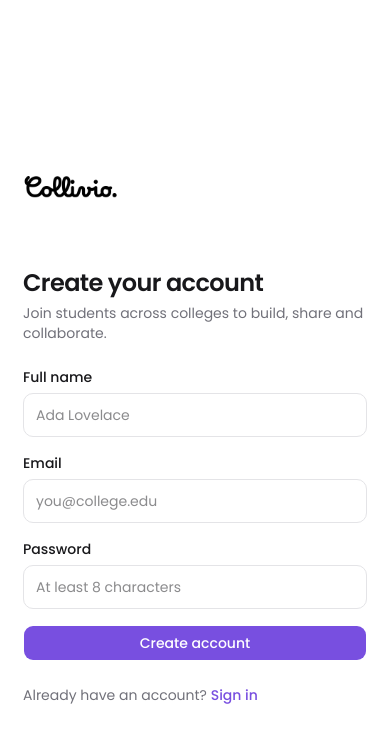
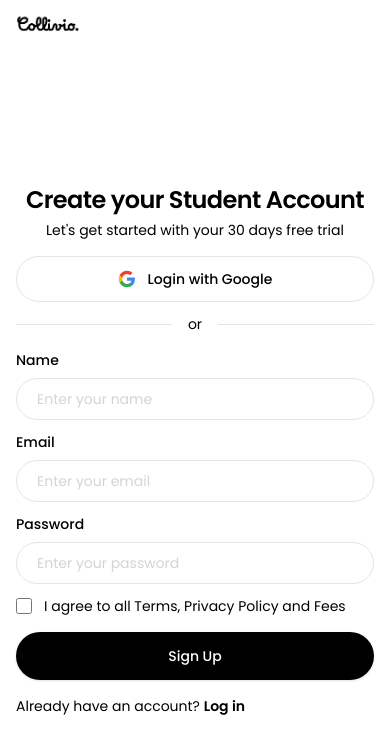
Before and after one commit to ragwhoo/collivio, a Next.js app: page /auth/signup in a window 390 px wide. Shown: the top 754 px of the page. Built offline with nearby package versions, Linux system fonts and the light colour scheme; no server answers.

Commit message:
Use watermelon Auth7 as auth screen for dashboard

```diff
--- a/src/app/(app)/students/[id]/page.tsx
+++ b/src/app/(app)/students/[id]/page.tsx
@@ -13,6 +13,7 @@ import { requireProfile } from "@/lib/auth/session";
 import { followStudentAction, startConversationAction } from "@/app/actions";
 import { Card, PageHeader, Tag, formatDate } from "@/components/app/ui";
 import { Button } from "@/components/ui/button";
+import { isUuid } from "@/lib/utils";
 
 export const dynamic = "force-dynamic";
 
@@ -22,6 +23,8 @@ export default async function StudentProfilePage({
   params: Promise<{ id: string }>;
 }) {
   const { id } = await params;
+  if (!isUuid(id)) notFound();
+
   const viewer = await requireProfile();
 
   const [student] = await db.select().from(profiles).where(eq(profiles.id, id)).limit(1);
--- /dev/null
+++ b/src/app/(app)/template.tsx
@@ -0,0 +1,7 @@
+export default function AppTemplate({
+  children,
+}: {
+  children: React.ReactNode;
+}) {
+  return <div className="page-enter">{children}</div>;
+}
--- a/src/app/auth/sign-in/page.tsx
+++ b/src/app/auth/sign-in/page.tsx
@@ -1,10 +1,10 @@
 import type { Metadata } from "next";
-import { SignInForm } from "@/components/auth/auth-forms";
+import Auth7 from "@/components/auth/Auth7";
 
 export const metadata: Metadata = {
   title: "Sign in — Collivio",
 };
 
 export default function SignInPage() {
-  return <SignInForm />;
+  return <Auth7 mode="signin" />;
 }
--- a/src/app/auth/signup/page.tsx
+++ b/src/app/auth/signup/page.tsx
@@ -1,8 +1,9 @@
 import type { Metadata } from "next";
-import { SignUpForm } from "@/components/auth/auth-forms";
+import Auth7 from "@/components/auth/Auth7";
 
 export const metadata: Metadata = {
-  title: "Create account — Collivio",
+  title: "Sign Up — Collivio",
+  description: "Create your Collivio account and start collaborating.",
 };
 
 export default async function SignUpPage({
@@ -13,5 +14,5 @@ export default async function SignUpPage({
   const { type } = await searchParams;
   const accountType = type === "business" ? "business" : "student";
 
-  return <SignUpForm accountType={accountType} />;
+  return <Auth7 type={accountType} mode="signup" />;
 }
--- a/src/app/globals.css
+++ b/src/app/globals.css
@@ -229,3 +229,22 @@ header.nav-on-light .nav-links a {
     @apply font-sans;
   }
 }
+
+@keyframes page-fade-in {
+  from {
+    opacity: 0;
+  }
+  to {
+    opacity: 1;
+  }
+}
+
+.page-enter {
+  animation: page-fade-in 200ms ease-out both;
+}
+
+@media (prefers-reduced-motion: reduce) {
+  .page-enter {
+    animation: none;
+  }
+}
--- a/src/components/app/app-shell.tsx
+++ b/src/components/app/app-shell.tsx
@@ -41,6 +41,7 @@ import { Avatar, AvatarFallback, AvatarImage } from "@/components/ui/avatar";
 import {
   DropdownMenu,
   DropdownMenuContent,
+  DropdownMenuGroup,
   DropdownMenuItem,
   DropdownMenuLabel,
   DropdownMenuSeparator,
@@ -201,7 +202,9 @@ export function AppShell({
                   </div>
                 </DropdownMenuTrigger>
                 <DropdownMenuContent align="end" className="w-56">
-                  <DropdownMenuLabel>Signed in as {profile.email}</DropdownMenuLabel>
+                  <DropdownMenuGroup>
+                    <DropdownMenuLabel>Signed in as {profile.email}</DropdownMenuLabel>
+                  </DropdownMenuGroup>
                   <DropdownMenuSeparator />
                   <DropdownMenuItem render={<Link href="/profile" />}>
                     <User /> My profile
--- a/src/components/auth/Auth7.tsx
+++ b/src/components/auth/Auth7.tsx
@@ -2,7 +2,9 @@
 
 import Image from "next/image";
 import Link from "next/link";
+import { useActionState } from "react";
 import { motion, type Variants } from "motion/react";
+import { signInAction, signUpAction, type AuthState } from "@/app/actions";
 
 // Simple Google SVG Icon
 const GoogleIcon = (props: React.SVGProps<SVGSVGElement>) => (
@@ -28,9 +30,29 @@ const GoogleIcon = (props: React.SVGProps<SVGSVGElement>) => (
 
 type AccountType = "student" | "business";
 
-export default function Auth7({ type }: { type?: AccountType }) {
+export default function Auth7({
+  type,
+  mode = "signup",
+}: {
+  type?: AccountType;
+  mode?: "signin" | "signup";
+}) {
   const typeLabel =
     type === "student" ? "Student" : type === "business" ? "Business" : null;
+
+  const [signInState, signInFormAction, signInPending] = useActionState(
+    signInAction,
+    undefined,
+  );
+  const [signUpState, signUpFormAction, signUpPending] = useActionState(
+    signUpAction,
+    undefined,
+  );
+
+  const isSignIn = mode === "signin";
+  const state: AuthState = isSignIn ? signInState : signUpState;
+  const pending = isSignIn ? signInPending : signUpPending;
+  const action = isSignIn ? signInFormAction : signUpFormAction;
 
   const containerVariants: Variants = {
     hidden: { opacity: 0 },
@@ -88,12 +110,30 @@ export default function Auth7({ type }: { type?: AccountType }) {
             {/* Titles */}
             <motion.div variants={itemVariants} className="mb-4 text-center sm:mb-6 [@media(max-height:820px)]:mb-3">
               <h1 className="mb-1 text-2xl font-semibold tracking-tight text-black sm:text-3xl md:text-4xl [@media(max-height:820px)]:text-2xl">
-                {typeLabel ? `Create your ${typeLabel} Account` : "Create your Account"}
+                {isSignIn
+                  ? "Welcome back"
+                  : typeLabel
+                    ? `Create your ${typeLabel} Account`
+                    : "Create your Account"}
               </h1>
               <p className="text-sm text-black">
-                Let&apos;s get started with your 30 days free trial
+                {isSignIn
+                  ? "Sign in to continue to your Collivio dashboard."
+                  : "Let's get started with your 30 days free trial"}
               </p>
             </motion.div>
+
+            {/* Error */}
+            {state?.error ? (
+              <motion.div variants={itemVariants} className="mb-3">
+                <p
+                  className="rounded-lg bg-red-50 px-3 py-2 text-sm text-red-600"
+                  role="alert"
+                >
+                  {state.error}
+                </p>
+              </motion.div>
+            ) : null}
 
             {/* Google Login Button */}
             <motion.div variants={itemVariants} className="mb-3 sm:mb-4 [@media(max-height:820px)]:mb-2">
@@ -117,17 +157,12 @@ export default function Auth7({ type }: { type?: AccountType }) {
             </motion.div>
 
             {/* Form */}
-            <form className="flex flex-col gap-3 sm:gap-4 [@media(max-height:820px)]:gap-2">
-              <input type="hidden" name="accountType" value={type ?? ""} />
+            <form action={action} className="flex flex-col gap-3 sm:gap-4 [@media(max-height:820px)]:gap-2">
+              {!isSignIn ? <input type="hidden" name="accountType" value={type ?? "student"} /> : null}
 
-              <motion.div
-                variants={itemVariants}
-                className="flex flex-col gap-2"
-              >
-                <label
-                  htmlFor="name"
-                  className="text-sm font-medium text-black"
-                >
+              {!isSignIn ? (
+                <motion.div variants={itemVariants} className="flex flex-col gap-2">
+                  <label htmlFor="name" className="text-sm font-medium text-black">
                     Name
                   </label>
                   <input
@@ -138,15 +173,10 @@ export default function Auth7({ type }: { type?: AccountType }) {
                     className="w-full rounded-full border border-neutral-200 bg-white px-5 py-2.5 text-sm text-black placeholder:text-neutral-300 focus:border-neutral-900 focus:outline-none focus:ring-1 focus:ring-neutral-900 sm:py-3"
                   />
                 </motion.div>
+              ) : null}
 
-              <motion.div
-                variants={itemVariants}
-                className="flex flex-col gap-2"
-              >
-                <label
-                  htmlFor="email"
-                  className="text-sm font-medium text-black"
-                >
+              <motion.div variants={itemVariants} className="flex flex-col gap-2">
+                <label htmlFor="email" className="text-sm font-medium text-black">
                   Email
                 </label>
                 <input
@@ -158,14 +188,8 @@ export default function Auth7({ type }: { type?: AccountType }) {
                 />
               </motion.div>
 
-              <motion.div
-                variants={itemVariants}
-                className="flex flex-col gap-2"
-              >
-                <label
-                  htmlFor="password"
-                  className="text-sm font-medium text-black"
-                >
+              <motion.div variants={itemVariants} className="flex flex-col gap-2">
+                <label htmlFor="password" className="text-sm font-medium text-black">
                   Password
                 </label>
                 <input
@@ -178,10 +202,8 @@ export default function Auth7({ type }: { type?: AccountType }) {
               </motion.div>
 
               {/* Checkbox */}
-              <motion.div
-                variants={itemVariants}
-                className="flex items-start gap-3"
-              >
+              {!isSignIn ? (
+                <motion.div variants={itemVariants} className="flex items-start gap-3">
                   <div className="flex h-5 items-center">
                     <input
                       id="terms"
@@ -194,14 +216,22 @@ export default function Auth7({ type }: { type?: AccountType }) {
                     I agree to all Terms, Privacy Policy and Fees
                   </label>
                 </motion.div>
+              ) : null}
 
-              {/* Sign Up Button */}
+              {/* Submit Button */}
               <motion.div variants={itemVariants} className="mt-1">
                 <button
                   type="submit"
-                  className="w-full rounded-full bg-black px-6 py-3.5 text-sm font-medium text-white shadow-sm transition-all hover:opacity-90 active:scale-[0.98]"
+                  disabled={pending}
+                  className="w-full rounded-full bg-black px-6 py-3.5 text-sm font-medium text-white shadow-sm transition-all hover:opacity-90 active:scale-[0.98] disabled:opacity-60"
                 >
-                  Sign Up
+                  {pending
+                    ? isSignIn
+                      ? "Signing in…"
+                      : "Creating account…"
+                    : isSignIn
+                      ? "Sign in"
+                      : "Sign Up"}
                 </button>
               </motion.div>
             </form>
@@ -211,13 +241,24 @@ export default function Auth7({ type }: { type?: AccountType }) {
               variants={itemVariants}
               className="mt-4 text-sm text-black sm:mt-5 [@media(max-height:820px)]:mt-2"
             >
-              Already have an account?{" "}
-              <a
-                href="/auth"
+              {isSignIn ? (
+                <>
+                  New to Collivio?{" "}
+                  <Link
+                    href="/auth/signup"
                     className="font-semibold text-black hover:underline"
                   >
+                    Create an account
+                  </Link>
+                </>
+              ) : (
+                <>
+                  Already have an account?{" "}
+                  <a href="/auth" className="font-semibold text-black hover:underline">
                     Log in
                   </a>
+                </>
+              )}
             </motion.div>
           </motion.div>
         </div>
--- a/src/lib/utils.ts
+++ b/src/lib/utils.ts
@@ -1 +1,9 @@
-export { cn } from "cn"
+export { cn } from "cn";
+
+const UUID_PATTERN =
+  /^[0-9a-f]{8}-[0-9a-f]{4}-[0-9a-f]{4}-[0-9a-f]{4}-[0-9a-f]{12}$/i;
+
+/** Guards route params before they reach a Postgres uuid column. */
+export function isUuid(value: string) {
+  return UUID_PATTERN.test(value);
+}
```
Also changed, not shown: src/app/(app)/loading.tsx (added, +22 -0 lines), src/app/(app)/profile/page.tsx (+10 -2 lines), src/app/loading.tsx (added, +14 -0 lines). Lines whose indentation alone changed are shown as unchanged.
